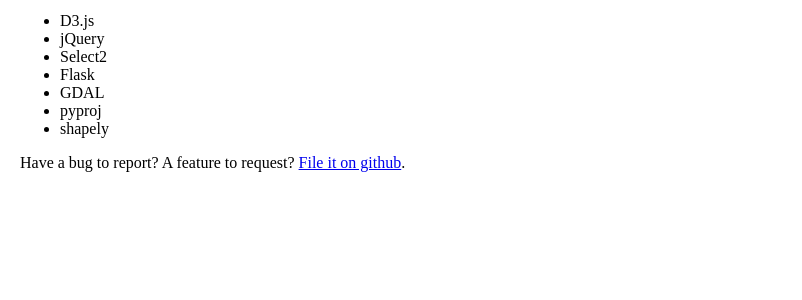
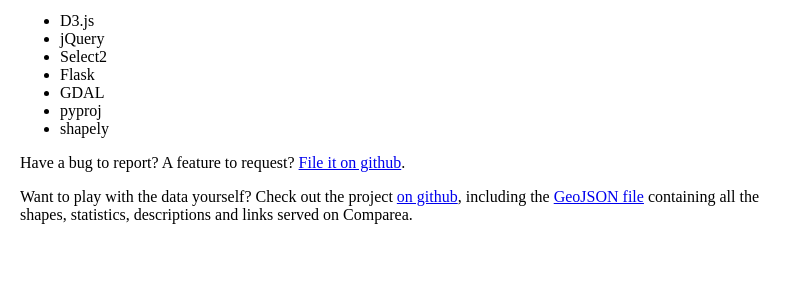
Before and after one commit to danvk/comparea, a Flask app: page /about in a window 1280 px wide. Shown: the part 487-787 px from the top of the page, without its empty margins (0-802 px from the left). Run offline with Flask 2, Linux system fonts and the light colour scheme; parts of the project's set-up code (start-up, migrations or seed data) failed here and were passed over.

Commit message:
link to github in about page

```diff
--- a/comparea/templates/about.html
+++ b/comparea/templates/about.html
@@ -4,7 +4,7 @@
   <meta charset="utf-8">
   <title>Comparea</title>
   <meta name="viewport" content="initial-scale=1,user-scalable=no,maximum-scale=1">
-  <link rel="stylesheet" href="/static/css/comparea.css">
+  <link rel="stylesheet" href="/static/css/comparea.css?v={{version}}">
 </head>
 
 <body class="about">
@@ -36,7 +36,9 @@
   <li>shapely</li>
 </ul>
 
-<p>Have a bug to report? A feature to request? <a href="https://github.com/danvk/comparea/issues/new">File it on github</a>.
+<p>Have a bug to report? A feature to request? <a href="https://github.com/danvk/comparea/issues/new">File it on github</a>.</p>
+
+<p>Want to play with the data yourself? Check out the project <a href="https://github.com/danvk/comparea">on github</a>, including the <a href="https://raw.githubusercontent.com/danvk/comparea/master/comparea/static/data/comparea.geo.json" download>GeoJSON file</a> containing all the shapes, statistics, descriptions and links served on Comparea.</p>
 
 {% include 'analytics.html' %}
 
```
